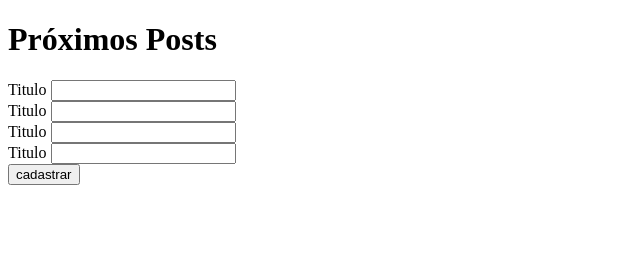
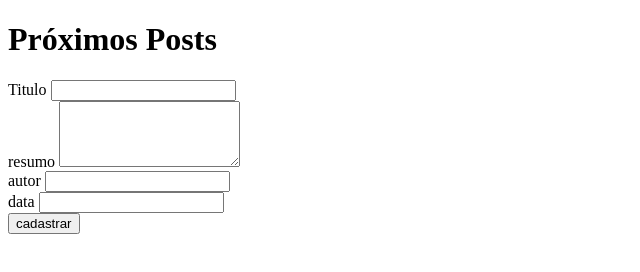
Before and after one commit to victormattos564/To-do-List, a plain HTML site: page index.html in a window 1280 px wide. Shown: the whole page, without its empty margins (0-640 px from the left). Drawn offline with Linux system fonts and the light colour scheme.

Commit message:
refactor: close textarea tag

```diff
--- a/index.html
+++ b/index.html
@@ -16,15 +16,15 @@
         <input type="text" id="title" name="title" required>
     </div>
     <div>
-        <label for="resume">Titulo</label>
-        <input type="text" id="resume" name="resume" rows="4" required>
+        <label for="resume">resumo</label>
+        <textarea type ="text" id="resume" name="resume" rows="4" required></textarea>
     </div>
     <div>
-        <label for="publisher">Titulo</label>
+        <label for="publisher">autor</label>
         <input type="text" id="publisher" name="publisher" required>
     </div>
     <div>
-        <label for="date">Titulo</label>
+        <label for="date">data</label>
         <input type="text" id="date" name="date" required>
     </div>
 
```
